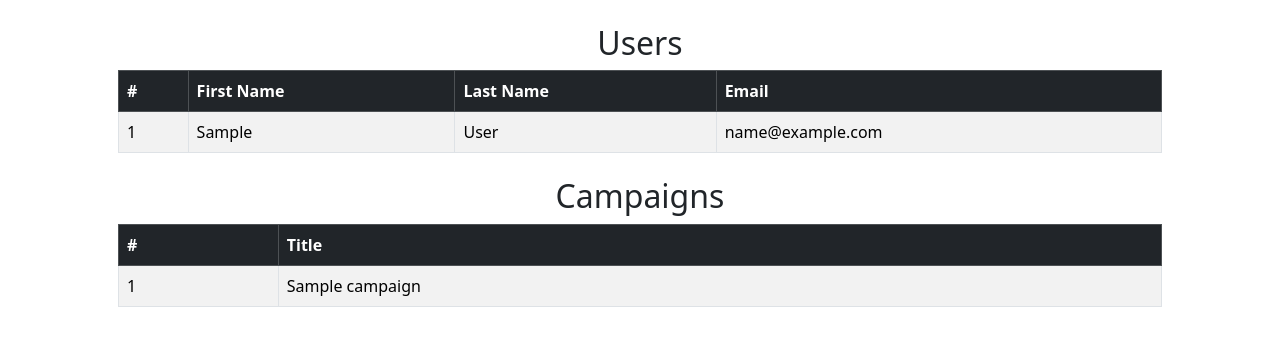
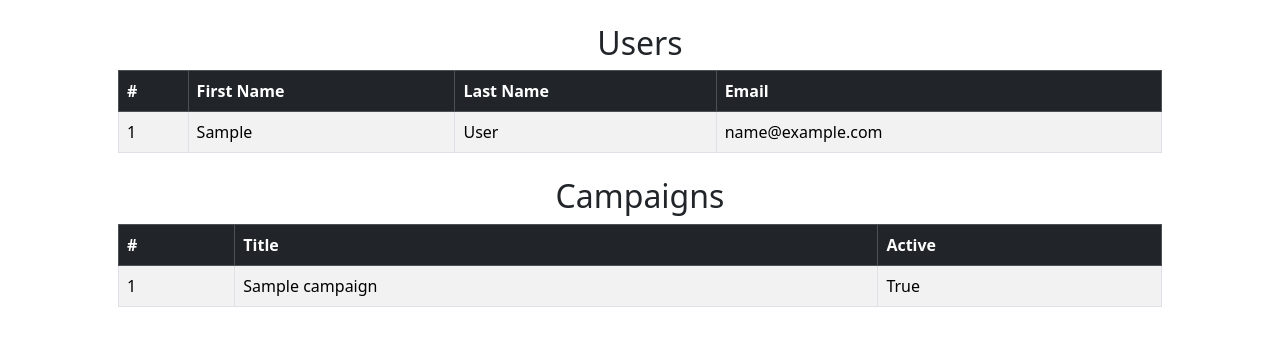
Before and after one commit to ydb5755/PilznoProduction, a Flask app: page /admin/administration in a window 1280 px wide. Shown: the part 56-402 px from the top of the page. Run offline with Flask 3, Linux system fonts and the light colour scheme; tables that the repository leaves empty hold one stand-in row (values such as "Sample post").

Commit message:
active campaign to html

```diff
--- a/app/admin/templates/administration.html
+++ b/app/admin/templates/administration.html
@@ -35,6 +35,7 @@
                 <tr>
                     <th>#</th>
                     <th>Title</th>
+                    <th>Active</th>
                 </tr>
             </thead>
             <tbody>
@@ -42,6 +43,7 @@
                 <tr>
                     <td>{{campaign.id}}</td>
                     <td>{{campaign.title}}</td>
+                    <td>{{campaign.active}}</td>
                 </tr>
                 {% endfor %}
             </tbody>
```
